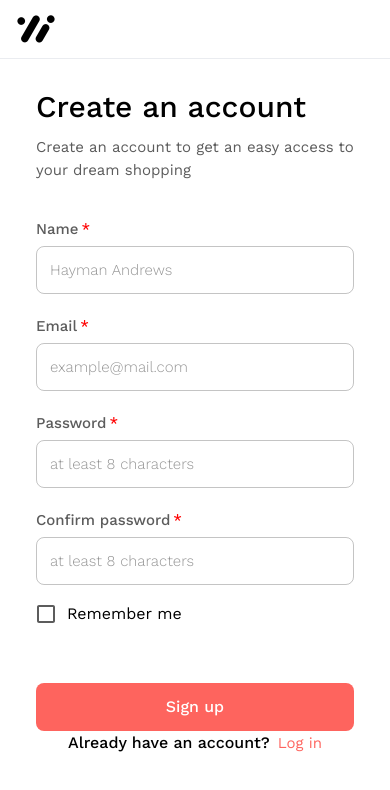
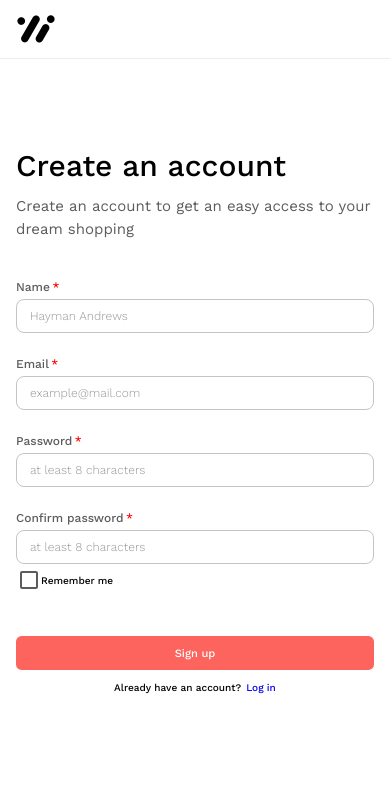
Before and after one commit to DevmianS/shoe-store-app, a Next.js app: page /sign-up in a window 390 px wide. Shown: the top 790 px of the page. Built offline with nearby package versions, Linux system fonts and the light colour scheme.

Commit message:
update form styling for a common view

```diff
--- a/src/components/Form/SignUpForm/index.js
+++ b/src/components/Form/SignUpForm/index.js
@@ -1,23 +1,23 @@
+import {useRouter} from 'next/router';
+import Link from 'next/link';
+
 import React, {useEffect, useState, useCallback} from 'react';
-import Button from '@/components/UI/Button';
+import {useMutation} from '@tanstack/react-query';
+import {toast} from 'sonner';
 import {
   Box,
   Checkbox,
   FormControlLabel,
-  Link,
   TextField,
   Typography,
-  FormControl,
+  useTheme,
+  useMediaQuery,
 } from '@mui/material';
 
-import {toast} from 'sonner';
+import {registerNewUser} from '@/utils/utils';
+import {rwdValue} from '@/utils/theme';
 
-import {useMutation} from '@tanstack/react-query';
-
-import {registerNewUser} from '@/utils/utils';
-
-import {useRouter} from 'next/router';
-
+import Button from '@/components/UI/Button';
 import Spinner from '@/components/UI/Spinner';
 
 const SignUpForm = () => {
@@ -30,6 +30,9 @@ const SignUpForm = () => {
   const [emailError, setEmailError] = useState(false);
   const [passwordError, setPasswordError] = useState(false);
   const [confirmPasswordError, setConfirmPasswordError] = useState(false);
+
+  const theme = useTheme();
+  const isMobile = useMediaQuery(theme.breakpoints.down('md'));
 
   const checkErrorName = () => {
     const usernameRegex = /^[a-zA-Z0-9_-]{2,10}$/;
@@ -204,13 +207,8 @@ const SignUpForm = () => {
       <Box
         sx={{
           width: '100%',
-          maxWidth: '412px',
-          display: 'flex',
-          justifyContent: 'center',
-          alignItems: 'flex-start',
-          flexDirection: 'column',
-          textAlign: 'start',
-          padding: '20px',
+          maxWidth: isMobile ? '100%' : '480px',
+          padding: isMobile ? 0 : '20px',
         }}
       >
         <Typography component="h1" variant="h3">
@@ -228,7 +226,7 @@ const SignUpForm = () => {
         <Box sx={{width: '100%'}}>
           <form style={{width: '100%'}} onSubmit={handleSubmit}>
             <TextField
-              size="medium"
+              size={isMobile ? 'small' : 'medium'}
               label="Name"
               type="text"
               margin="normal"
@@ -245,7 +243,7 @@ const SignUpForm = () => {
               onBlur={checkErrorName}
             />
             <TextField
-              size="medium"
+              size={isMobile ? 'small' : 'medium'}
               label="Email"
               type="email"
               margin="normal"
@@ -259,7 +257,7 @@ const SignUpForm = () => {
               onBlur={checkErrorEmail}
             />
             <TextField
-              size="medium"
+              size={isMobile ? 'small' : 'medium'}
               label="Password"
               type="password"
               margin="normal"
@@ -276,7 +274,7 @@ const SignUpForm = () => {
               onBlur={checkErrorPassword}
             />
             <TextField
-              size="medium"
+              size={isMobile ? 'small' : 'medium'}
               label="Confirm password"
               type="password"
               margin="normal"
@@ -308,32 +306,42 @@ const SignUpForm = () => {
                   />
                 }
                 label="Remember me"
+                sx={{
+                  fontSize: rwdValue(10, 15),
+                  paddingLeft: '16px',
+                  '& .MuiCheckbox-root': {
+                    width: '16px',
+                    height: '16px',
+                    padding: 0,
+                    marginRight: '4px',
+                  },
+                  '& .MuiFormControlLabel-label': {
+                    fontSize: rwdValue(10, 15),
+                    fontWeight: 500,
+                  },
+                }}
               />
             </Box>
-            <Button size="medium">Sign up</Button>
+            <Button size={isMobile ? 'small' : 'medium'}>Sign up</Button>
           </form>
           <Box
             sx={{
               textAlign: 'center',
-              fontSize: 15,
-              textAlign: 'center',
               display: 'flex',
               justifyContent: 'center',
               alignItems: 'center',
+              marginTop: '10px',
+              columnGap: '5px',
+              '& .MuiTypography-root': {
+                fontSize: rwdValue(10, 15),
+                fontWeight: 500,
+              },
             }}
           >
-            <Typography component="p" sx={{fontWeight: 500}}>
-              Already have an account?
+            <Typography component="span">Already have an account?</Typography>
+            <Typography component="span">
+              <Link href="/sign-in">Log in</Link>
             </Typography>
-            <Link
-              href="/sign-in"
-              underline="none"
-              sx={{
-                marginLeft: 1,
-              }}
-            >
-              Log in
-            </Link>
           </Box>
         </Box>
       </Box>
```
Also changed, not shown: src/components/Form/ForgotPasswordForm/index.js (+29 -36 lines), src/components/Form/ResetPasswordForm/index.js (+9 -13 lines), src/components/Form/SignInForm/index.js (+4 -10 lines).
